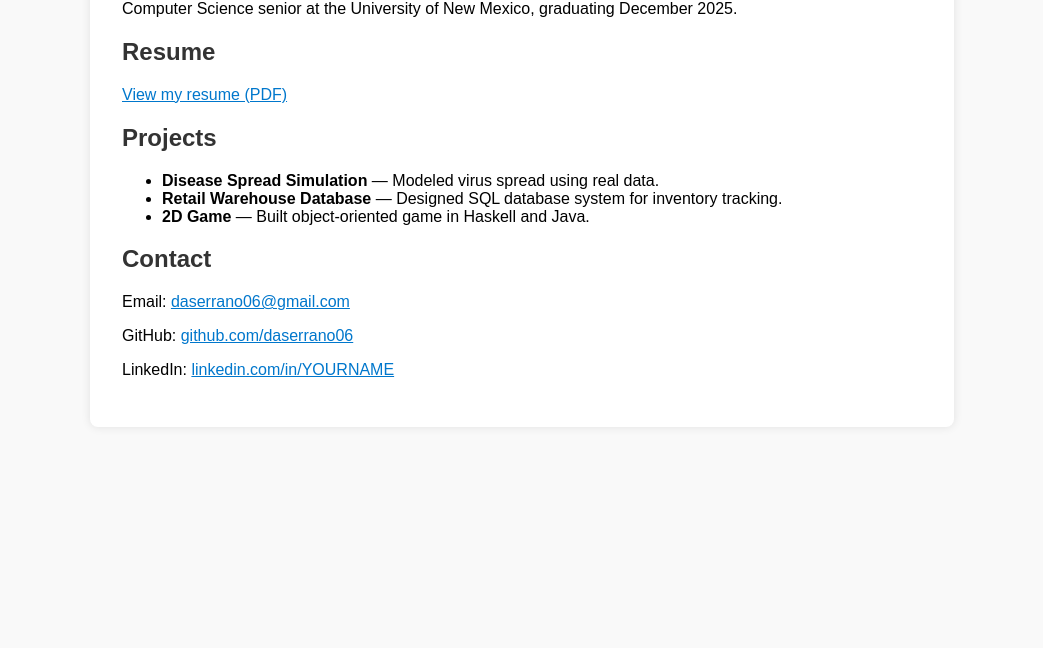
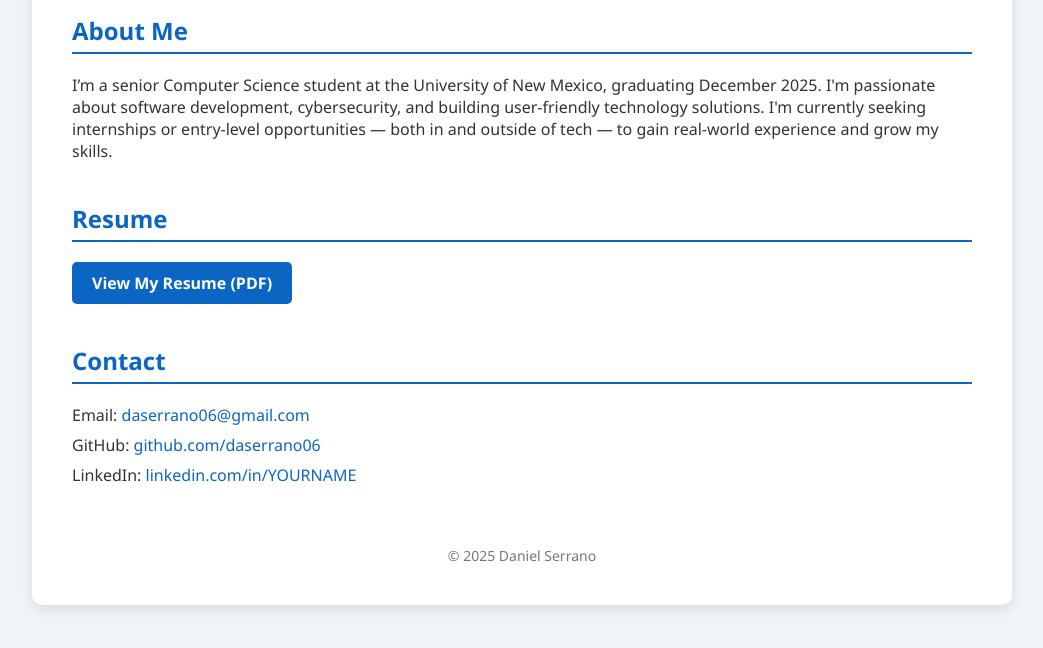
Before and after one commit to daserrano06/daserrano06.github.io, a plain HTML site: page index.html in a window 1280 px wide. Shown: the part 152-800 px from the top of the page, without its empty margins (118-1161 px from the left). Drawn offline with Linux system fonts and the light colour scheme.

Commit message:
Update index.html

```diff
--- a/index.html
+++ b/index.html
@@ -2,49 +2,93 @@
 <html lang="en">
 <head>
   <meta charset="UTF-8" />
-  <title>Daniel Serrano - Portfolio</title>
   <meta name="viewport" content="width=device-width, initial-scale=1" />
+  <title>Daniel Serrano | Portfolio</title>
   <style>
     body {
-      font-family: Arial, sans-serif;
-      background: #f9f9f9;
-      padding: 2rem;
+      margin: 0;
+      padding: 0;
+      font-family: "Segoe UI", Tahoma, Geneva, Verdana, sans-serif;
+      background-color: #f0f4f8;
+      color: #333;
     }
     .container {
-      max-width: 800px;
-      margin: auto;
-      background: white;
-      padding: 2rem;
-      border-radius: 8px;
-      box-shadow: 0 0 10px rgba(0,0,0,0.1);
+      max-width: 900px;
+      margin: 40px auto;
+      background-color: #fff;
+      padding: 40px;
+      border-radius: 10px;
+      box-shadow: 0 4px 12px rgba(0, 0, 0, 0.1);
     }
-    h1, h2 {
-      color: #333;
+    h1 {
+      text-align: center;
+      color: #0a66c2;
+    }
+    section {
+      margin-bottom: 40px;
+    }
+    h2 {
+      border-bottom: 2px solid #0a66c2;
+      padding-bottom: 5px;
+      margin-bottom: 20px;
+      color: #0a66c2;
     }
     a {
-      color: #0077cc;
+      color: #0a66c2;
+      text-decoration: none;
+    }
+    a:hover {
+      text-decoration: underline;
+    }
+    .button {
+      display: inline-block;
+      padding: 10px 20px;
+      background-color: #0a66c2;
+      color: #fff;
+      border-radius: 5px;
+      text-decoration: none;
+      font-weight: bold;
+    }
+    .button:hover {
+      background-color: #004b99;
+    }
+    .contact-links p {
+      margin: 8px 0;
+    }
+    .footer {
+      text-align: center;
+      margin-top: 60px;
+      color: #777;
+      font-size: 14px;
     }
   </style>
 </head>
 <body>
   <div class="container">
     <h1>Daniel Serrano</h1>
-    <p>Computer Science senior at the University of New Mexico, graduating December 2025.</p>
 
-    <h2>Resume</h2>
-    <p><a href="Daniel_Serrano_Resume.pdf" target="_blank">View my resume (PDF)</a></p>
+    <section>
+      <h2>About Me</h2>
+      <p>I’m a senior Computer Science student at the University of New Mexico, graduating December 2025. I'm passionate about software development, cybersecurity, and building user-friendly technology solutions. I'm currently seeking internships or entry-level opportunities — both in and outside of tech — to gain real-world experience and grow my skills.</p>
+    </section>
 
-    <h2>Projects</h2>
-    <ul>
-      <li><strong>Disease Spread Simulation</strong> — Modeled virus spread using real data.</li>
-      <li><strong>Retail Warehouse Database</strong> — Designed SQL database system for inventory tracking.</li>
-      <li><strong>2D Game</strong> — Built object-oriented game in Haskell and Java.</li>
-    </ul>
+    <section>
+      <h2>Resume</h2>
+      <a href="Daniel_Serrano_Resume.pdf" class="button" target="_blank">View My Resume (PDF)</a>
+    </section>
 
-    <h2>Contact</h2>
-    <p>Email: <a href="mailto:daserrano06@gmail.com">daserrano06@gmail.com</a></p>
-    <p>GitHub: <a href="https://github.com/daserrano06" target="_blank">github.com/daserrano06</a></p>
-    <p>LinkedIn: <a href="https://linkedin.com/in/YOURNAME" target="_blank">linkedin.com/in/YOURNAME</a></p>
+    <section>
+      <h2>Contact</h2>
+      <div class="contact-links">
+        <p>Email: <a href="mailto:daserrano06@gmail.com">daserrano06@gmail.com</a></p>
+        <p>GitHub: <a href="https://github.com/daserrano06" target="_blank">github.com/daserrano06</a></p>
+        <p>LinkedIn: <a href="https://linkedin.com/in/YOURNAME" target="_blank">linkedin.com/in/YOURNAME</a></p>
+      </div>
+    </section>
+
+    <div class="footer">
+      &copy; 2025 Daniel Serrano
+    </div>
   </div>
 </body>
 </html>
```
